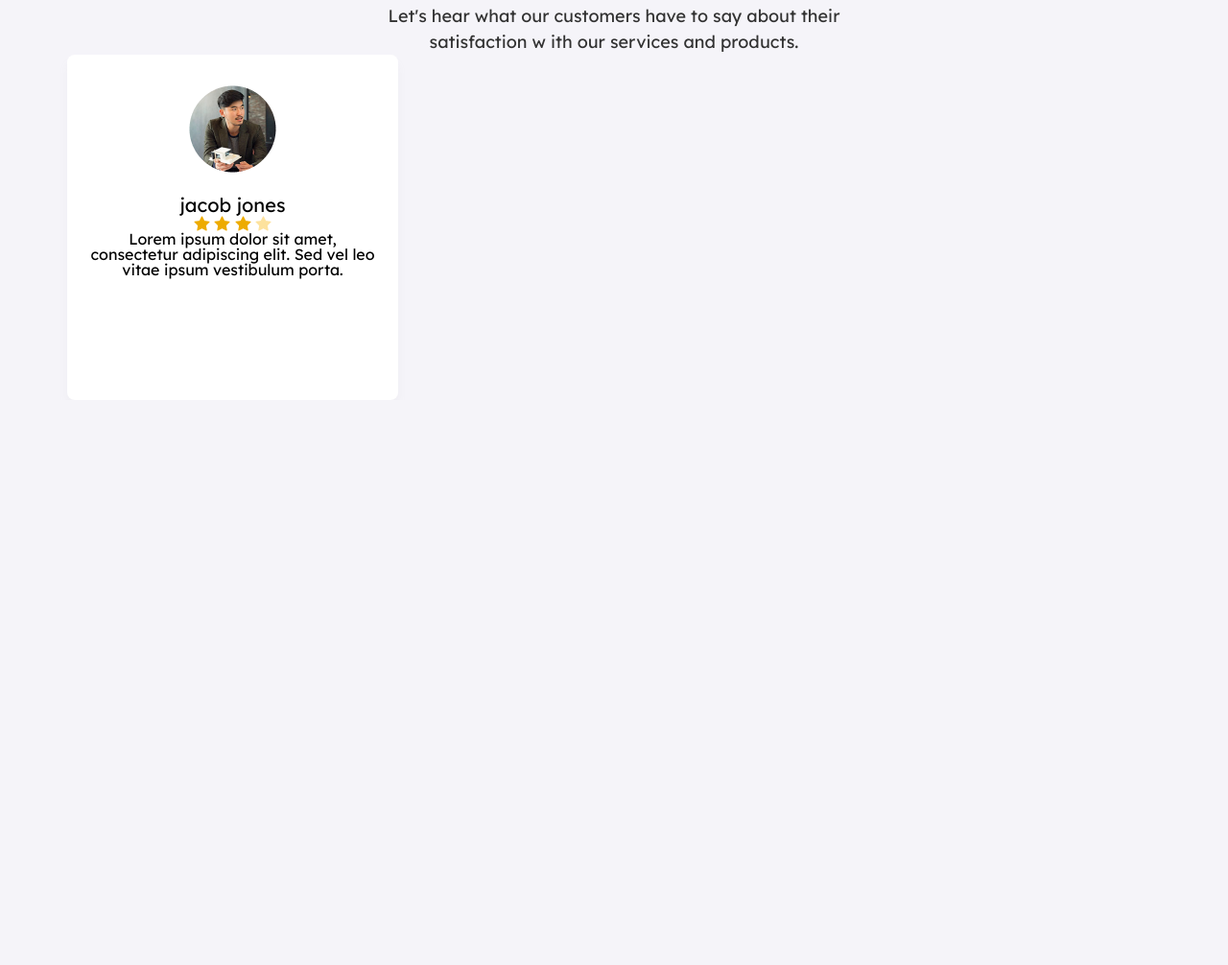
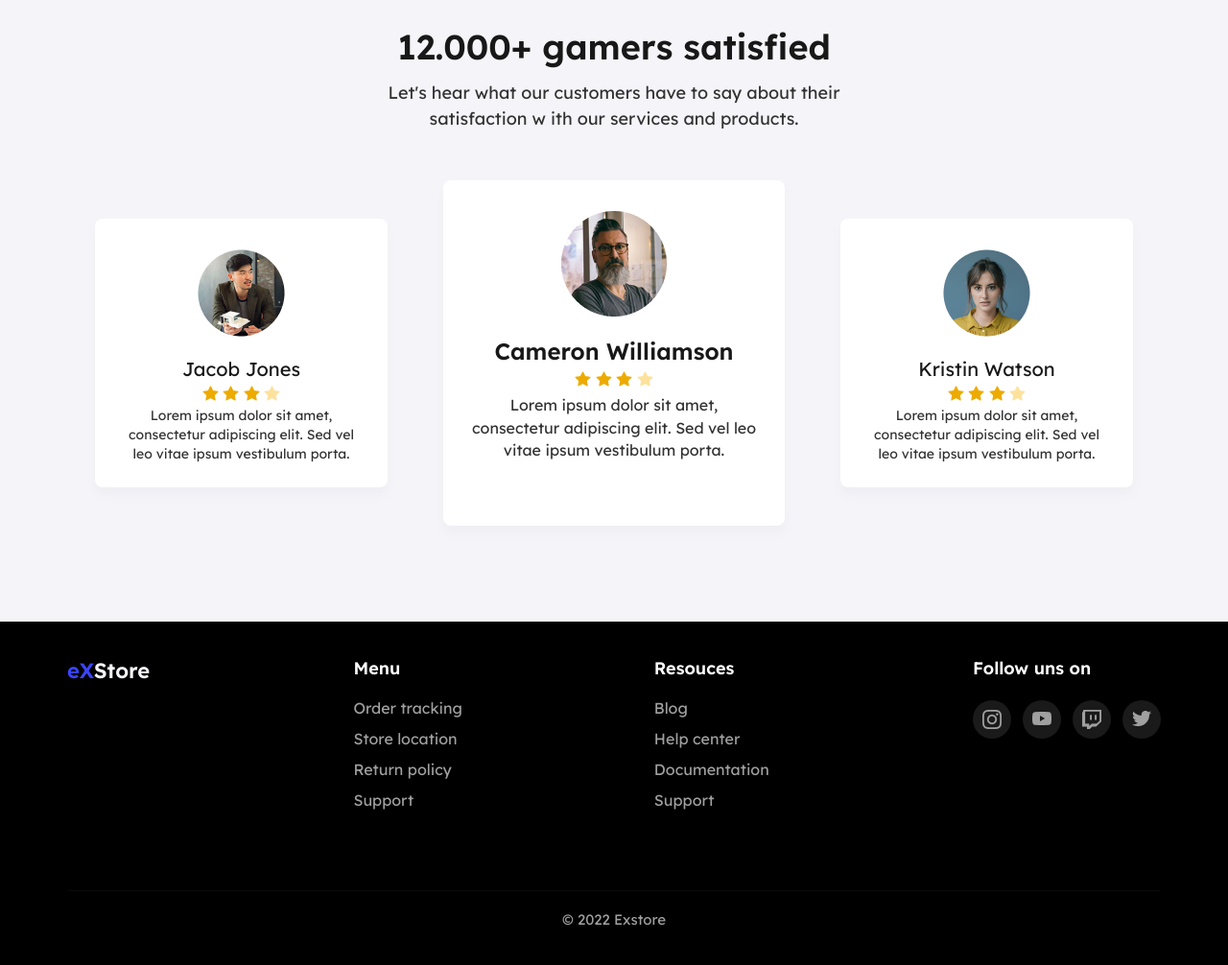
Before and after one commit to ighoralves/exstore, a website built with Parcel: page index.html in a window 1280 px wide. Shown: the part 4052-5058 px from the top of the page at 96% size. Before the commit the page ends 4469 px from the top, so only its background shows below. Built offline with nearby package versions, Linux system fonts and the light colour scheme; a web font is replaced by a local one.

Commit message:
Projeto finalizado

```diff
--- a/assets/styles/components/Coming.scss
+++ b/assets/styles/components/Coming.scss
@@ -4,6 +4,7 @@
   height: 100%;
   width: 100%;
   background: $black-color;
+  padding: 40px 0;
 
   &-title {
     color: $white-color;
--- /dev/null
+++ b/assets/styles/components/Footer.scss
@@ -0,0 +1,125 @@
+.Footer {
+  position: relative;
+  top: 1100px;
+  background: #000;
+  height: 100%;
+  max-width: 100%;
+  padding: 40px 0;
+
+  &-logo {
+    font-size: 22px;
+    font-weight: 600;
+
+    span {
+      color: $blue-color;
+    }
+
+    a {
+      color: $white-light-color;
+      text-decoration: none;
+    }
+  }
+
+  &-content {
+    display: flex;
+    // align-items: center;
+    justify-content: space-between;
+  }
+
+  &-miniMenu {
+    display: flex;
+    gap: 200px;
+  }
+
+  &-miniMenu_1 {
+    li {
+      margin-bottom: 16px;
+    }
+
+    a {
+      text-decoration: none;
+      color: $gray-light-color;
+
+    }
+  }
+
+  &-titles {
+    color: $white-color;
+    font-size: 18px;
+    font-weight: 600;
+    margin-bottom: 24px;
+  }
+
+  &-social {
+    .Iconis {
+      display: flex;
+      gap: 12px;
+    }
+
+    figure {
+      padding: 10px;
+      background: rgba(255, 255, 255, 0.1);
+      backdrop-filter: blur(100px);
+      border-radius: 50%;
+    }
+  }
+
+  &-textFinla {
+    color: $gray-light-color;
+    text-align: center;
+    margin-top: 70px;
+    font-size: 15px;
+
+    &::before{
+      content: "";
+      display: block;
+      max-width: 100%;
+      height: 1px;
+      margin-bottom: 22px;
+      background: rgba(255, 255, 255, 0.04);
+      border-radius: 8px;
+    }
+  }
+
+  @media (max-width: 850px) {
+    &-miniMenu {
+      display: flex;
+      gap: 50px;
+    }
+  }
+
+  @media (max-width: 700px) {
+    &-miniMenu {
+      display: flex;
+      gap: 30px;
+    }
+
+    .Iconis {
+      display: flex;
+      flex-wrap: wrap;
+      gap: 12px;
+    }
+  }
+
+  @media (max-width: 600px) {
+    &-miniMenu {
+      display: flex;
+      flex-direction: column;
+      gap: 30px;
+    }
+
+    .Iconis {
+      display: flex;
+      flex-wrap: wrap;
+      gap: 12px;
+    }
+  }
+
+  @media (max-width: 500px) {
+
+   &-content {
+    flex-direction: column;
+    gap: 30px;
+   }
+  }
+}
--- a/assets/styles/components/Satisfied.scss
+++ b/assets/styles/components/Satisfied.scss
@@ -25,9 +25,27 @@
     color: $black-light-color;
   }
 
+  &-cards {
+    margin-top: 51px;
+    display: flex;
+    flex-wrap: inherit;
+    justify-content: space-around;
+    align-items: center;
+  }
+
   &-card {
     background: red;
-    width: 297px;
+    width: 257px;
+    height: 216px;
+    box-shadow: 0px 8px 10px rgba(164, 164, 164, 0.07);
+    border-radius: 8px;
+    background: $white-color;
+    text-align: center;
+    padding: 32px 24px;
+  }
+  &-card_1 {
+    background: red;
+    width: 308px;
     height: 296px;
     box-shadow: 0px 8px 10px rgba(164, 164, 164, 0.07);
     border-radius: 8px;
@@ -42,5 +60,106 @@
 
   &-text_1 {
     font-size: 20px;
+    font-weight: 500;
+    color: $black-color;
+    margin-bottom: 6px;
+    text-transform: capitalize;
+  }
+  &-text_3 {
+    font-size: 24px;
+    font-weight: 600;
+    color: $black-color;
+    margin-bottom: 8px;
+    text-transform: capitalize;
+  }
+
+  &-star {
+    margin-bottom: 6px;
+  }
+
+  &-text_2 {
+    font-size: 14px;
+    line-height: 140%;
+    text-align: center;
+    color: $black-light-color;
+  }
+
+  &-face_1 {
+    margin-bottom: 24px;
+
+    // img {
+    //   width: 35%;
+    // }
+  }
+
+  &-text_4 {
+    font-weight: 400;
+    font-size: 16px;
+    line-height: 144%;
+    text-align: center;
+    color: $black-light-color;
+    margin-top: 8px;
+  }
+
+  @media (max-width: 1040px) {
+    &-card {
+      width: 237px;
+      height: 216px;
+    }
+    &-card_1 {
+      width: 280px;
+      height: 296px;
+    }
+  }
+
+  @media (max-width: 975px) {
+    &-card {
+      width: 217px;
+      height: 216px;
+    }
+    &-card_1 {
+      width: 250px;
+      height: 296px;
+    }
+  }
+
+  @media (max-width: 900px) {
+    &-text_3 {
+      font-size: 20px;
+      font-weight: 500;
+    }
+
+    &-card {
+      width: 200px;
+      height: 226px;
+    }
+    &-card_1 {
+      width: 230px;
+      height: 296px;
+    }
+  }
+
+  @media (max-width: 800px) {
+
+    &-cards {
+      // display: flex;
+      flex-direction: column;
+      gap: 20px;
+    }
+
+  }
+
+  @media (max-width: 600px) {
+
+    &-title {
+      max-width: 100%;
+      font-size: 28px;
+    }
+
+    &-text {
+      max-width: 100%;
+      font-size: 16px;
+    }
+
   }
 }
--- a/assets/styles/index.scss
+++ b/assets/styles/index.scss
@@ -10,3 +10,4 @@
 @import './components/Popular.scss';
 @import './components/Coming.scss';
 @import './components/Satisfied.scss';
+@import './components/Footer.scss';
--- a/index.html
+++ b/index.html
@@ -415,7 +415,39 @@
               <img src="./assets/img/jonas.png" alt="">
             </figure>
             <h2 class="Satisfied-text_1">jacob jones</h2>
-            <figure>
+            <figure class="Satisfied-star">
+              <img src="./assets/img/star.png" alt="estrela">
+              <img src="./assets/img/star.png" alt="estrela">
+              <img src="./assets/img/star.png" alt="estrela">
+              <img src="./assets/img/star1.png" alt="estrela">
+            </figure>
+            <p class="Satisfied-text_2">Lorem ipsum dolor sit amet, consectetur adipiscing elit.
+              Sed vel leo vitae ipsum vestibulum porta.
+            </p>
+          </div>
+
+          <div class="Satisfied-card_1">
+            <figure class="Satisfied-face_1">
+              <img src="./assets/img/cameron.png" alt="">
+            </figure>
+            <h2 class="Satisfied-text_3">cameron williamson</h2>
+            <figure class="Satisfied-star">
+              <img src="./assets/img/star.png" alt="estrela">
+              <img src="./assets/img/star.png" alt="estrela">
+              <img src="./assets/img/star.png" alt="estrela">
+              <img src="./assets/img/star1.png" alt="estrela">
+            </figure>
+            <p class="Satisfied-text_4">Lorem ipsum dolor sit amet, consectetur adipiscing elit.
+              Sed vel leo vitae ipsum vestibulum porta.
+            </p>
+          </div>
+
+          <div class="Satisfied-card">
+            <figure class="Satisfied-face">
+              <img src="./assets/img/kristin.png" alt="">
+            </figure>
+            <h2 class="Satisfied-text_1">kristin watson</h2>
+            <figure class="Satisfied-star">
               <img src="./assets/img/star.png" alt="estrela">
               <img src="./assets/img/star.png" alt="estrela">
               <img src="./assets/img/star.png" alt="estrela">
@@ -431,6 +463,65 @@
     </div>
   </section>
 
+  <footer class="Footer">
+    <div class="Container">
+      <div class="Footer-content">
+        <div class="Footer-logo">
+          <a href="#"><span>eX</span>Store</a>
+        </div>
+
+        <div class="Footer-miniMenu">
+
+          <div class="Footer-miniMenu_1">
+            <h2 class="Footer-titles">Menu</h2>
+            <ul>
+              <li><a href="">Order tracking</a></li>
+              <li><a href="">Store location</a></li>
+              <li><a href="">Return policy</a></li>
+              <li><a href="">Support</a></li>
+            </ul>
+          </div>
+
+          <div class="Footer-miniMenu_1">
+            <h2 class="Footer-titles">Resouces</h2>
+            <ul>
+              <li><a href="">Blog</a></li>
+              <li><a href="">Help center</a></li>
+              <li><a href="">Documentation</a></li>
+              <li><a href="">Support</a></li>
+            </ul>
+          </div>
+
+        </div>
+
+        <div class="Footer-social">
+          <h2 class="Footer-titles">Follow uns on</h2>
+
+          <div class="Iconis">
+            <figure>
+              <a href=""><img src="./assets/img/insta.png" alt=""></a>
+            </figure>
+
+            <figure>
+              <a href=""><img src="./assets/img/youtu.png" alt=""></a>
+            </figure>
+
+            <figure>
+              <a href=""><img src="./assets/img/twitt.png" alt=""></a>
+            </figure>
+
+            <figure>
+              <a href=""><img src="./assets/img/twitt2.png" alt=""></a>
+            </figure>
+          </div>
+        </div>
+
+      </div>
+
+      <h3 class="Footer-textFinla">© 2022 Exstore</h3>
+    </div>
+  </footer>
+
   <script src="./dist/index.js"></script>
   <script src="https://cdn.jsdelivr.net/npm/swiper@9/swiper-bundle.min.js"></script>
 </body>
```
Also changed, not shown: .github/preview.jpg (added), assets/img/insta.png (added), assets/img/twitt.png (added), assets/img/twitt2.png (added), assets/img/youtu.png (added), dist/index.css, dist/index.js, 1 other file.
